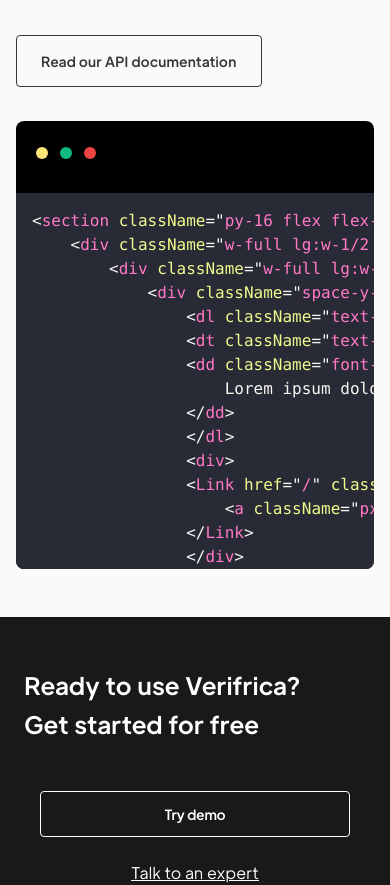
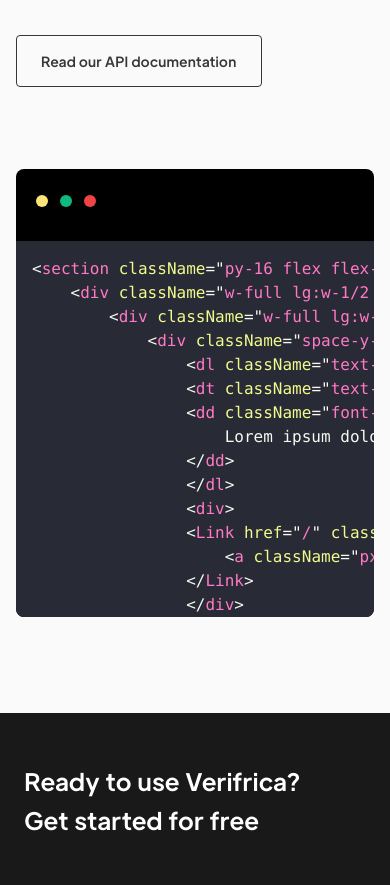
Before and after one commit to Kingo4luv/verifrica-2, a Next.js app: page / in a window 390 px wide. Shown: the part 7080-7965 px from the top of the page. Built offline with nearby package versions, Linux system fonts and the light colour scheme.

Commit message:
developers padding

```diff
--- a/components/landing/ForDevelopersSection.js
+++ b/components/landing/ForDevelopersSection.js
@@ -24,7 +24,7 @@ const ForDevelopersSection = () => {
             </div>
           </div>
         </div>
-        <div className="w-full md:w-1/2 flex items-center px-4">
+        <div className="w-full md:w-1/2 flex items-center py-12 md:py-0 px-4">
           <div className="w-full md:w-full lg:w-4/5 rounded-lg" style={{backgroundColor: '#000'}}>
             <div className="h-16 w-full flex items-center px-5 space-x-3">
               <span className="w-3 h-3 bg-yellow rounded-full"></span>
```
